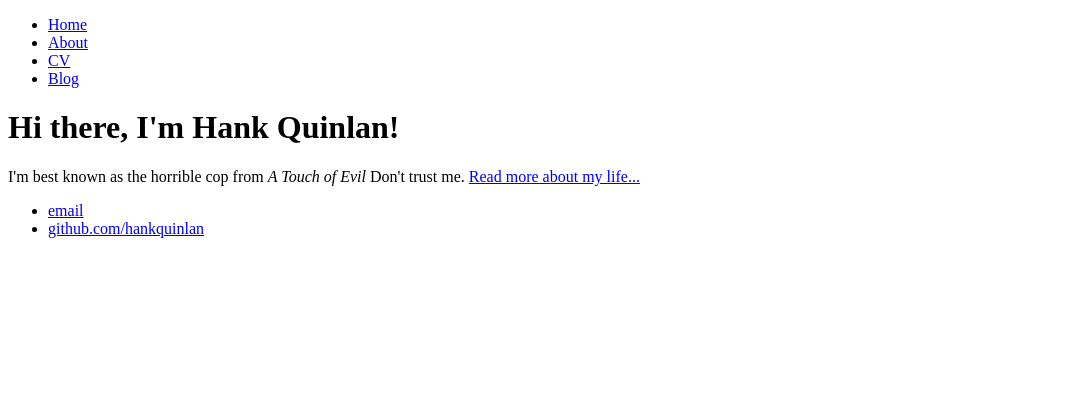
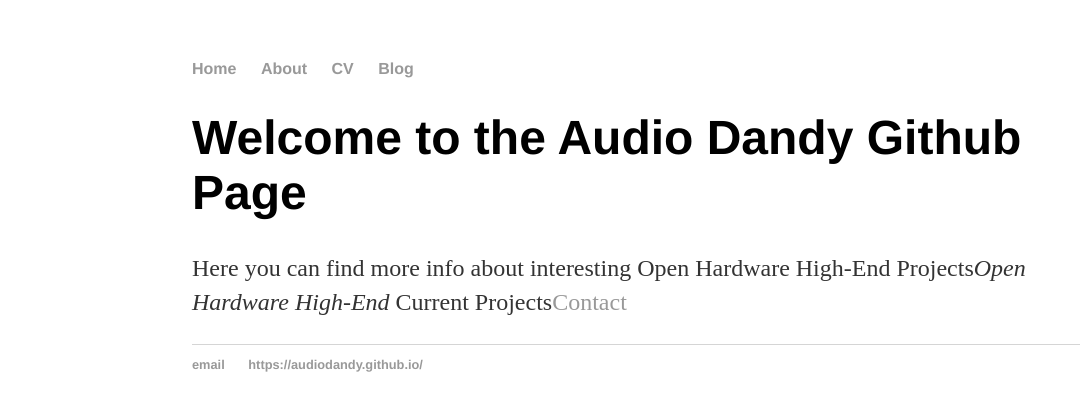
Before and after one commit to AudioDandy/github.io, a plain HTML site: page index.html in a window 1280 px wide. Shown: the whole page, without its empty margins (0-1080 px from the left). Drawn offline with Linux system fonts and the light colour scheme.

Commit message:
Update index.html

```diff
--- a/index.html
+++ b/index.html
@@ -1,7 +1,9 @@
 <!DOCTYPE html>
 <html>
 	<head>
-		<title>Hank Quinlan, Horrible Cop</title>
+		<title>Audio Dandy Github Page</title>
+		<!-- link to main stylesheet -->
+		<link rel="stylesheet" type="text/css" href="/css/main.css">
 	</head>
 	<body>
 		<nav>
@@ -14,14 +16,14 @@
 		</nav>
 		<div class="container">
     		<div class="blurb">
-        		<h1>Hi there, I'm Hank Quinlan!</h1>
-				<p>I'm best known as the horrible cop from <em>A Touch of Evil</em> Don't trust me. <a href="/about">Read more about my life...</a></p>
+        		<h1>Welcome to the Audio Dandy Github Page</h1>
+				<p>Here you can find more info about interesting Open Hardware High-End Projects<em>Open Hardware High-End</em> Current Projects<a href="/about">Contact</a></p>
     		</div><!-- /.blurb -->
 		</div><!-- /.container -->
 		<footer>
     		<ul>
-        		<li><a href="mailto:hankquinlanhub@gmail.com">email</a></li>
-        		<li><a href="https://github.com/hankquinlan">github.com/hankquinlan</a></li>
+        		<li><a href="mailto:audiodandy@gmail.com">email</a></li>
+        		<li><a href="https://audiodandy.github.io/">https://audiodandy.github.io/</a></li>
 			</ul>
 		</footer>
 	</body>
```
